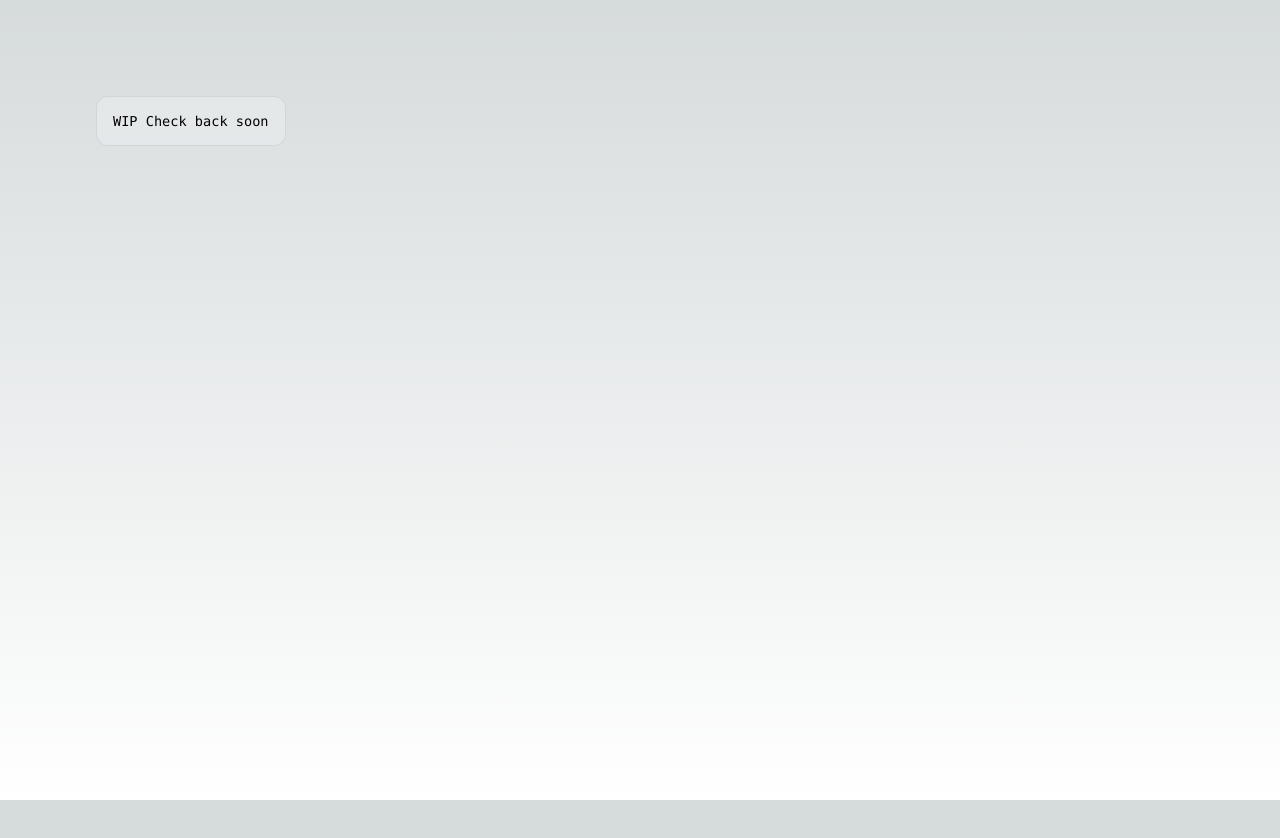
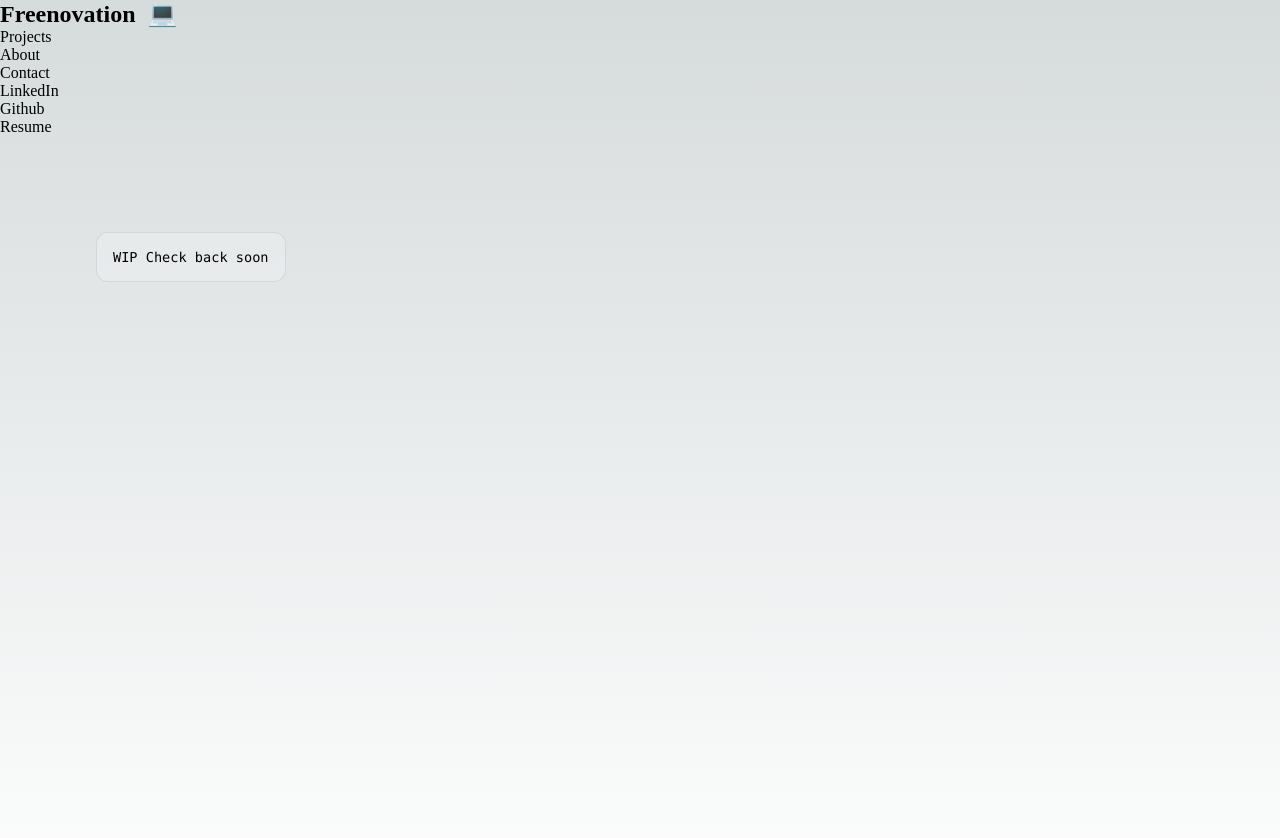
Before and after one commit to Femchengdu/portfolioAppNextjs, a Next.js app: page / in a window 1280 px wide. Shown: the top 838 px of the page. Before the commit the page ends 800 px from the top, so only its background shows below. Built offline with nearby package versions, Linux system fonts and the light colour scheme.

Commit message:
feat: Added Navbar

```diff
--- a/pages/_app.js
+++ b/pages/_app.js
@@ -1,5 +1,10 @@
-import '../styles/globals.css'
-
+import "../styles/globals.css";
+import Nav from "../src/components/nav";
 export default function App({ Component, pageProps }) {
-  return <Component {...pageProps} />
+  return (
+    <>
+      <Nav />
+      <Component {...pageProps} />
+    </>
+  );
 }
--- /dev/null
+++ b/src/components/nav.jsx
@@ -0,0 +1,36 @@
+import Link from 'next/link'
+
+const Nav = () => (
+  <header>
+    <nav>
+        <ul>
+            <li>
+            <h1>
+                <Link href="index.html">
+                <span className="fas fa-code" aria-hidden="true"></span>
+                Freenovation &nbsp;<span role="img" aria-label="hacker">💻</span>
+                </Link>
+            </h1>
+            </li>
+            <li><Link href="#projects">Projects</Link></li>
+            <li><Link href="about.html">About</Link></li>
+            <li><Link href="#contact">Contact</Link></li>
+            <li>
+            <Link href="https://www.linkedin.com/in/jen4web/" target="_blank">
+                <span className="fab fa-linkedin" aria-hidden="true"></span>
+                <span className="sr-only">LinkedIn</span>
+            </Link>
+            </li>
+            <li>
+            <Link href="https://www.github.com/jen4web" target="_blank">
+                <span className="fab fa-github-square" aria-hidden="true"></span>
+                <span className="sr-only">Github</span>
+            </Link>
+            </li>
+            <li><Link href="https://www.dropbox.com/s/3z2hm5gu3v2lrfy/JenKramerCV.pdf?dl=0">Resume</Link></li>
+        </ul>
+    </nav>
+  </header>
+)
+
+export default Nav
```
